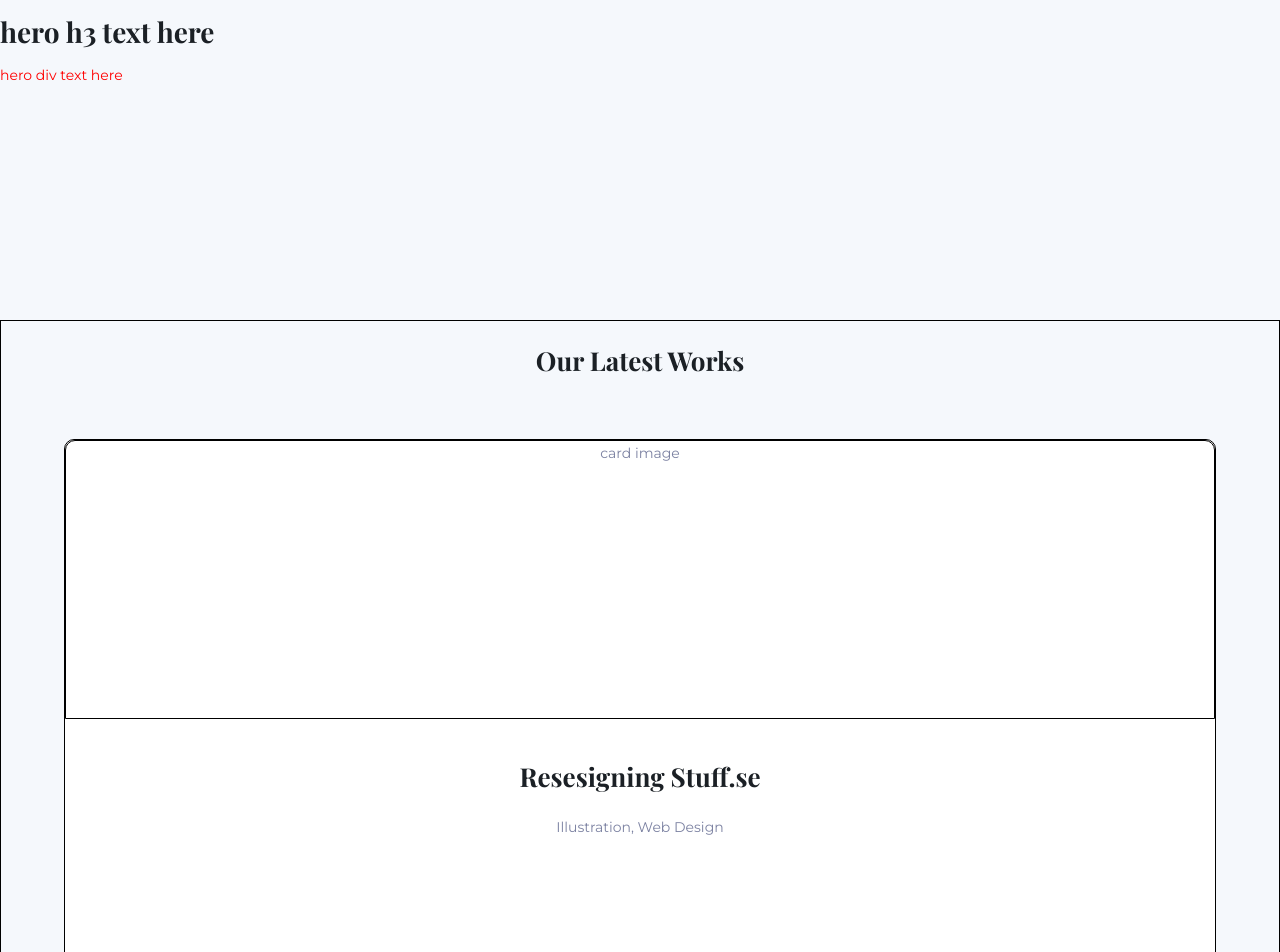
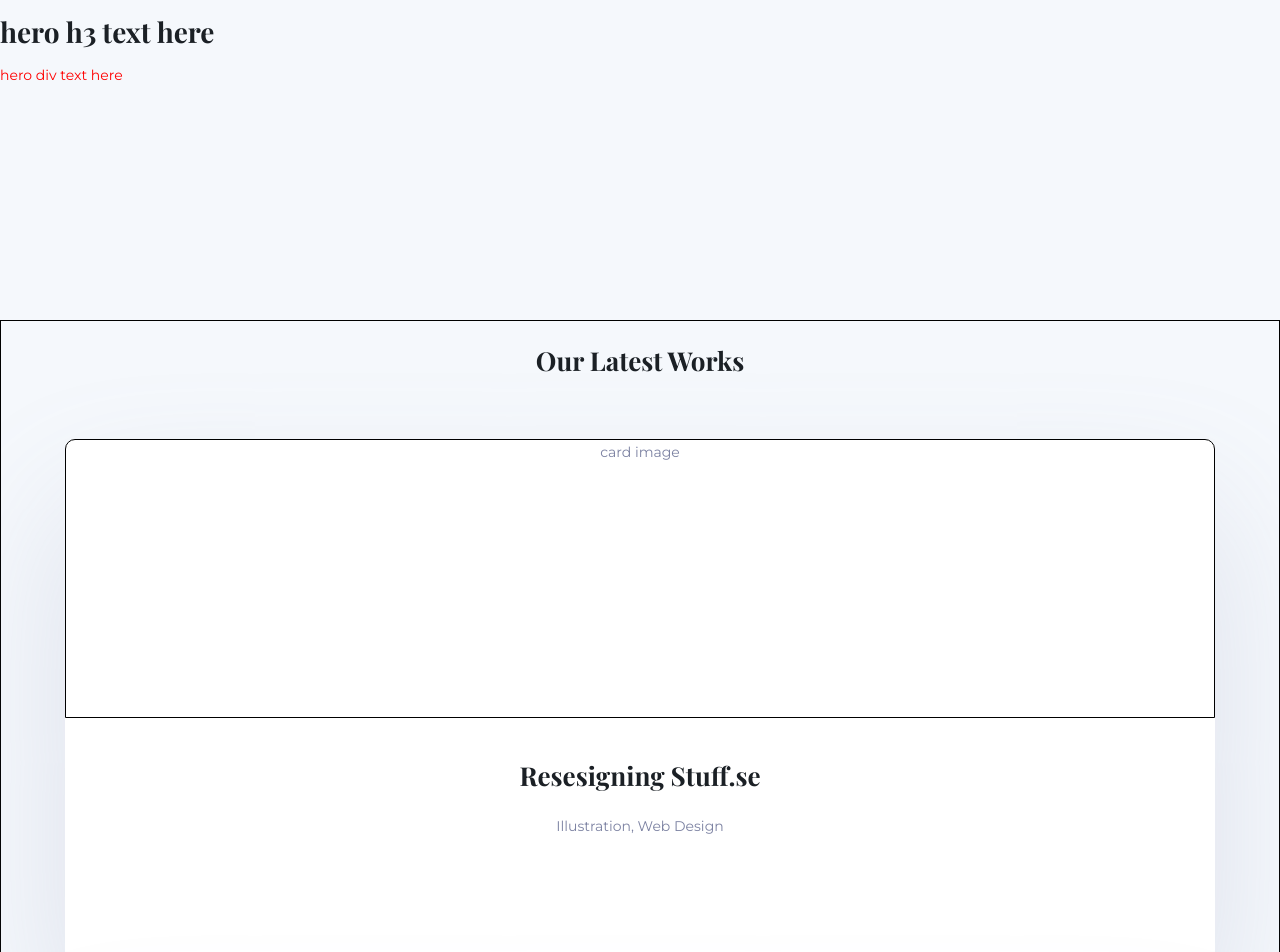
Before and after one commit to Andersgee/andyfx, a Gatsby site: page / in a window 1280 px wide. Shown: the top 952 px of the page. Built offline with nearby package versions, Linux system fonts and the light colour scheme; Gatsby itself is replaced by a stand-in of ours.

Commit message:
card shadow

```diff
--- a/src/components/Card/Card.jsx
+++ b/src/components/Card/Card.jsx
@@ -5,7 +5,7 @@ import clsx from "clsx";
 
 export default function Card({ title, content }) {
   return (
-    <div className={clsx(styles.card, border)}>
+    <div className={clsx(styles.card)}>
       <div className={clsx(styles.cardimage, border)}>card image</div>
       <div className={styles.cardcontent}>
         <h2>{title}</h2>
--- a/src/components/Card/card.module.scss
+++ b/src/components/Card/card.module.scss
@@ -4,8 +4,9 @@
   align-self: center;
   height: 522px;
   width: 90%;
+  background: $color-paper;
   border-radius: 10px;
-  background: $color-paper;
+  box-shadow: 0 70px 140px 0 rgba(130, 136, 171, 0.2);
 }
 
 .cardimage {
```
